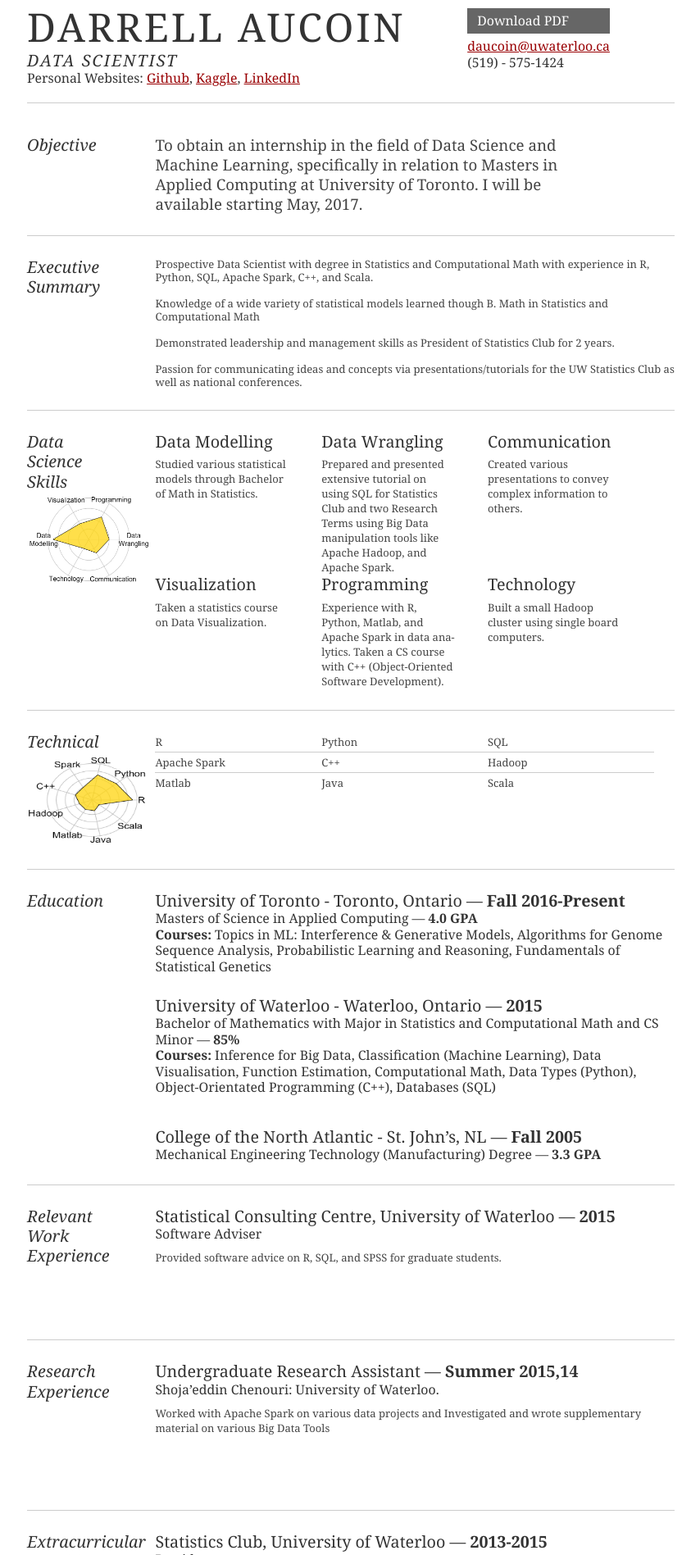
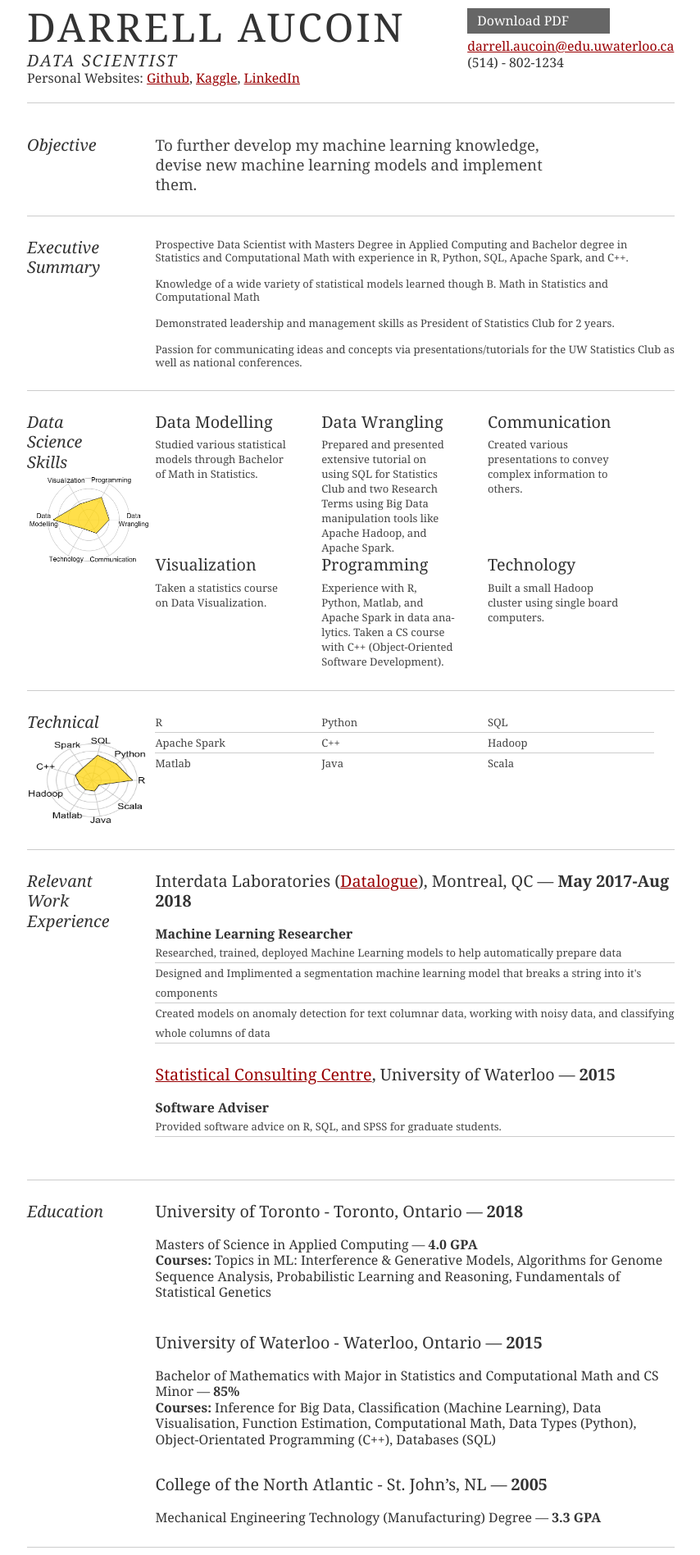
Before and after one commit to DarrellAucoin/Resume, a plain HTML site: page Darrell Aucoin _ Data Scientist _ daucoin@uwaterloo.ca.html in a window 1280 px wide. Shown: the part 128-2025 px from the top of the page at 82% size, without its empty margins (212-1066 px from the left). Drawn offline with Linux system fonts and the light colour scheme; a script that the page names is missing.

```diff
--- a/Darrell Aucoin _ Data Scientist _ daucoin@uwaterloo.ca.html
+++ b/Darrell Aucoin _ Data Scientist _ daucoin@uwaterloo.ca.html
@@ -1,5 +1,10 @@
 <!DOCTYPE html PUBLIC "-//W3C//DTD XHTML 1.0 Strict//EN" "http://www.w3.org/TR/xhtml1/DTD/xhtml1-strict.dtd">
 <!-- saved from url=(0035)http://www.cs.toronto.edu/~daucoin/ -->
+<style>
+  .bottom-three {
+     margin-bottom: 0.5cm;
+  }
+</style>
 <html><head><meta http-equiv="Content-Type" content="text/html; charset=UTF-8">
 
 	<title>Darrell Aucoin | Data Scientist | daucoin@uwaterloo.ca</title>
@@ -27,9 +32,9 @@
 
 				<div class="yui-u">
 					<div class="contact-info">
-						<h3><a id="pdf" href="http://www.cs.toronto.edu/~daucoin/Darrell_Aucoin-Resume.pdf">Download PDF</a></h3>
-						<h3><a href="mailto:daucoin@uwaterloo.ca">daucoin@uwaterloo.ca</a></h3>
-						<h3>(519) - 575-1424</h3>
+						<h3><a id="pdf" href="Darrell_Aucoin-Data_Science.pdf">Download PDF</a></h3> <!-- http://www.cs.toronto.edu/~daucoin/ -->
+						<h3><a href="mailto:darrell.aucoin@edu.uwaterloo.ca">darrell.aucoin@edu.uwaterloo.ca</a></h3>
+						<h3>(514) - 802-1234</h3>
 					</div><!--// .contact-info -->
 				</div>
 			</div><!--// .yui-gc -->
@@ -45,7 +50,7 @@
 						</div>
 						<div class="yui-u">
 							<p class="enlarge">
-To obtain an internship in the field of Data Science and Machine Learning, specifically in relation to Masters in  Applied Computing at University of Toronto. I will be available starting May, 2017.
+To further develop my machine learning knowledge, devise new machine learning models and implement them.
 							</p>
 						</div>
 					</div><!--// .yui-gf -->
@@ -56,7 +61,7 @@
 
                         <div class="yui-u">
                      		<il>
-								<item>Prospective Data Scientist with degree in Statistics and Computational Math with experience in R, Python, SQL, Apache Spark, C++, and Scala.</item>
+								<item>Prospective Data Scientist with Masters Degree in Applied Computing and Bachelor degree in Statistics and Computational Math with experience in R, Python, SQL, Apache Spark, and C++.</item>
 								<br><br>
 								<item>Knowledge of a wide variety of statistical models learned though B. Math in Statistics and Computational Math</item>
 								<br><br>
@@ -70,7 +75,7 @@
 					<div class="yui-gf">
 						<div class="yui-u first">
 							<h2>Data Science Skills</h2>
-                            <img src="./Darrell Aucoin _ Data Scientist _ daucoin@uwaterloo.ca_files/data.png" alt="Data Science Radar" style="width:152px;height:114px;">
+                            <img src="Darrell Aucoin _ Data Scientist _ daucoin@uwaterloo.ca_files/data.png" alt="Data Science Radar" style="width:152px;height:114px;">
 						</div>
 						<div class="yui-u">
 
@@ -133,35 +138,6 @@
 							</ul>
 						</div>
 					</div><!--// .yui-gf-->
-                    <div class="yui-gf">
-                        <div class="yui-u first">
-                            <h2>Education</h2>
-                        </div>
-                        <div class="yui-u">
-                            <h2>University of Toronto - Toronto, Ontario — <strong>Fall 2016-Present</strong> </h2>
-                            <h3>Masters of Science in Applied Computing — <strong>4.0 GPA</strong></h3>
-                            <h4><strong>Courses:</strong> Topics in ML: Interference &amp; Generative Models, Algorithms for Genome Sequence
-Analysis, Probabilistic Learning and Reasoning, Fundamentals of Statistical Genetics</h4>
-                        </div>
-                        <br><br>
-                        <br><br>
-                        <br><br>
-                        <br><br>
-                        <div class="yui-u">
-                            <h2>University of Waterloo - Waterloo, Ontario — <strong>2015</strong> </h2>
-                            <h3>Bachelor of Mathematics with Major in Statistics and Computational Math and CS Minor — <strong>85%</strong> </h3>
-                            <h4><strong>Courses:</strong> Inference for Big Data, Classification (Machine Learning), Data Visualisation, Function Estimation, Computational Math, Data Types (Python), Object-Orientated Programming (C++), Databases (SQL)</h4>
-                        </div>
-                        <br><br>
-                        <br><br>
-                        <br><br>
-                        <br><br>
-                        <br><br>
-                        <div class="last yui-u">
-                            <h2>College of the North Atlantic - St. John’s, NL — <strong>Fall 2005</strong> </h2>
-                            <h3>Mechanical Engineering Technology (Manufacturing) Degree — <strong>3.3 GPA</strong> </h3>
-                        </div>
-                    </div><!--// .yui-gf -->
 
 					<div class="yui-gf">
 
@@ -172,15 +148,68 @@
 						<div class="yui-u">
 
 							<div class="last job">
-								<h2>Statistical Consulting Centre, University of Waterloo — <strong>2015</strong></h2>
-								<h3>Software Adviser</h3>
-								<p>Provided software advice on R, SQL, and SPSS for graduate students. </p>
+								<h2  style="margin-bottom:0.5cm;">Interdata Laboratories (<a href="https://www.datalogue.io/">Datalogue</a>), Montreal, QC — <strong>May 2017-Aug 2018</strong></h2>
+								<h3><strong>Machine Learning Researcher</strong></h3>
+								<ul>
+									<li>Researched, trained, deployed Machine Learning models to help automatically prepare data </li>
+									<li>Designed and Implimented a segmentation machine learning model that breaks a string into it's components </li>
+									<li>Created models on anomaly detection for text columnar data, working with noisy data, and classifying whole columns of data </li>
+								</ul>
+							</div>
+
+
+
+
+
+							<div class="last job">
+								<h2  style="margin-bottom:0.5cm;"><a href="https://uwaterloo.ca/statistical-consulting-and-collaborative-research-unit/"> Statistical Consulting Centre</a>, University of Waterloo — <strong>2015</strong></h2>
+								<h3><strong>Software Adviser</strong></h3>
+								<ul>
+									<li>Provided software advice on R, SQL, and SPSS for graduate students. </li>
+								</ul>
 							</div>
 
 
 
 						</div><!--// .yui-u -->
+
+
+
 					</div><!--// .yui-gf -->
+
+                    <div class="yui-gf">
+                        <div class="yui-u first">
+                            <h2>Education</h2>
+                        </div>
+                        <div class="yui-u">
+                            <h2  style="margin-bottom:0.5cm;">University of Toronto - Toronto, Ontario — <strong>2018</strong> </h2>
+                            <h3>Masters of Science in Applied Computing — <strong>4.0 GPA</strong></h3>
+                            <h4><strong>Courses:</strong> Topics in ML: Interference &amp; Generative Models, Algorithms for Genome Sequence
+Analysis, Probabilistic Learning and Reasoning, Fundamentals of Statistical Genetics</h4>
+                        </div>
+                        <br><br>
+                        <br><br>
+                        <br><br>
+                        <br><br>
+                        <div class="yui-u">
+                        	<br class="bottom-three"><br>
+                            <h2 style="margin-bottom:0.5cm;">University of Waterloo - Waterloo, Ontario — <strong>2015</strong> </h2>
+                            <h3>Bachelor of Mathematics with Major in Statistics and Computational Math and CS Minor — <strong>85%</strong> </h3>
+                            <h4><strong>Courses:</strong> Inference for Big Data, Classification (Machine Learning), Data Visualisation, Function Estimation, Computational Math, Data Types (Python), Object-Orientated Programming (C++), Databases (SQL)</h4>
+                        </div>
+                        <br><br>
+                        <br><br>
+                        <br><br>
+                        <br><br>
+                        <br><br>
+                        <div class="last yui-u">
+                        	<br class="bottom-three"><br>
+                            <h2  style="margin-bottom:0.5cm;">College of the North Atlantic - St. John’s, NL — <strong>2005</strong> </h2>
+                            <h3>Mechanical Engineering Technology (Manufacturing) Degree — <strong>3.3 GPA</strong> </h3>
+                        </div>
+                    </div><!--// .yui-gf -->
+
+
 					<div class="yui-gf">
 
 						<div class="yui-u first">
@@ -404,7 +433,7 @@
 		</div><!--// bd -->
 
 		<div id="ft">
-			<p>Darrell Aucoin — <a href="mailto:daucoin@uwaterloo.ca">daucoin@uwaterloo.ca</a> — (519) - 575-1424</p>
+			<p>Darrell Aucoin — <a href="mailto:daucoin@uwaterloo.ca">daucoin@uwaterloo.ca</a> — (514) - 802-1234</p>
 		</div><!--// footer -->
 
 	</div><!-- // inner -->
@@ -415,5 +444,4 @@
 
 
 
-
 </div></body></html>
```
Also changed, not shown: index.html (added, +12 -0 lines), 5 other files.
